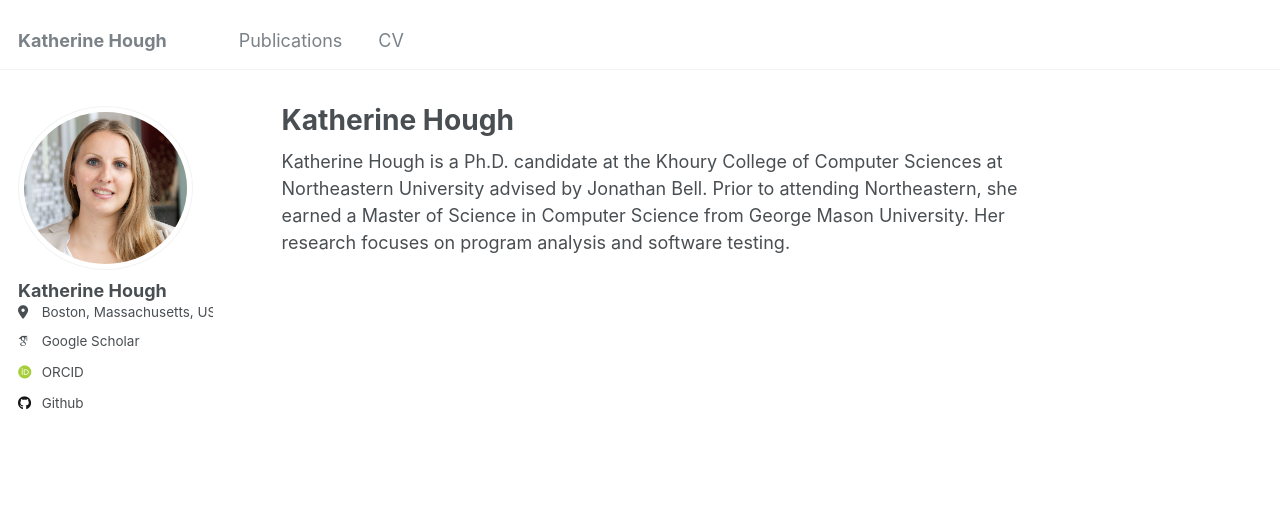
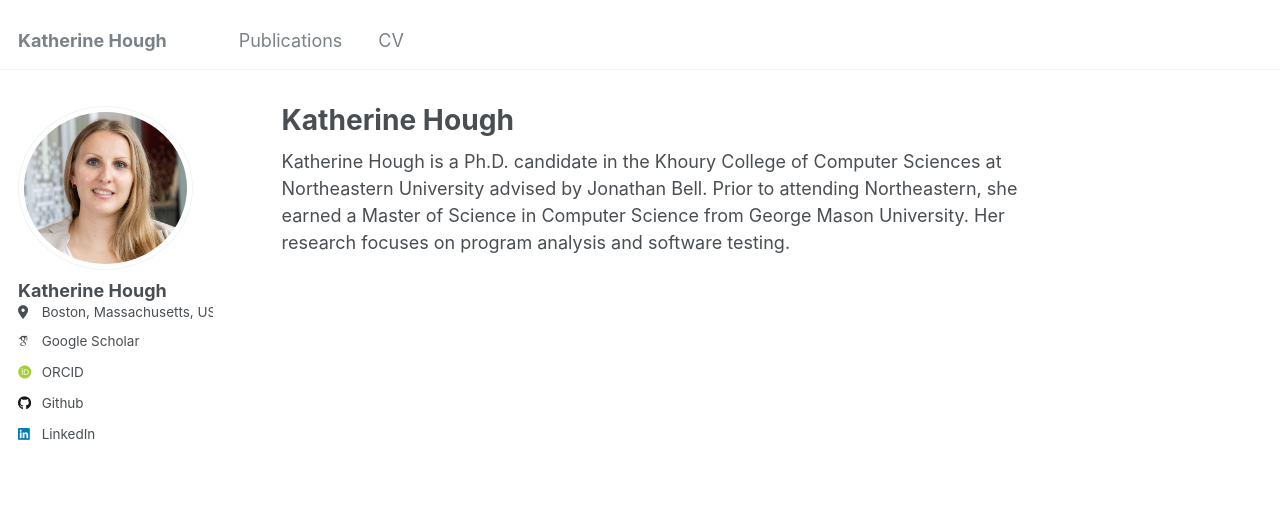
Before and after one commit to katherine-hough/katherine-hough.github.io, a Jekyll site: the page built from _pages/about.md, in a window 1280 px wide. Shown: the top 529 px of the page. Built offline with Jekyll 4.4.1, drawn with Linux system fonts in a browser that asks for light colours; some web fonts are replaced.

Commit message:
* Added linkedin

```diff
--- a/_config.yml
+++ b/_config.yml
@@ -56,7 +56,7 @@ author:
   keybase          : # Username
   instagram        : # Username
   lastfm           : # Username
-  linkedin         : # Username
+  linkedin         : "katherine-hough-84b25a331"
   mastodon         : # URL
   medium           : # URL
   pinterest        : # Username
--- a/_pages/about.md
+++ b/_pages/about.md
@@ -7,6 +7,6 @@ redirect_from:
   - /about.html
 ---
 
-Katherine Hough is a Ph.D. candidate at the Khoury College of Computer Sciences at Northeastern University advised by
+Katherine Hough is a Ph.D. candidate in the Khoury College of Computer Sciences at Northeastern University advised by
 Jonathan Bell. Prior to attending Northeastern, she earned a Master of Science in Computer Science from George Mason
 University. Her research focuses on program analysis and software testing.
```
